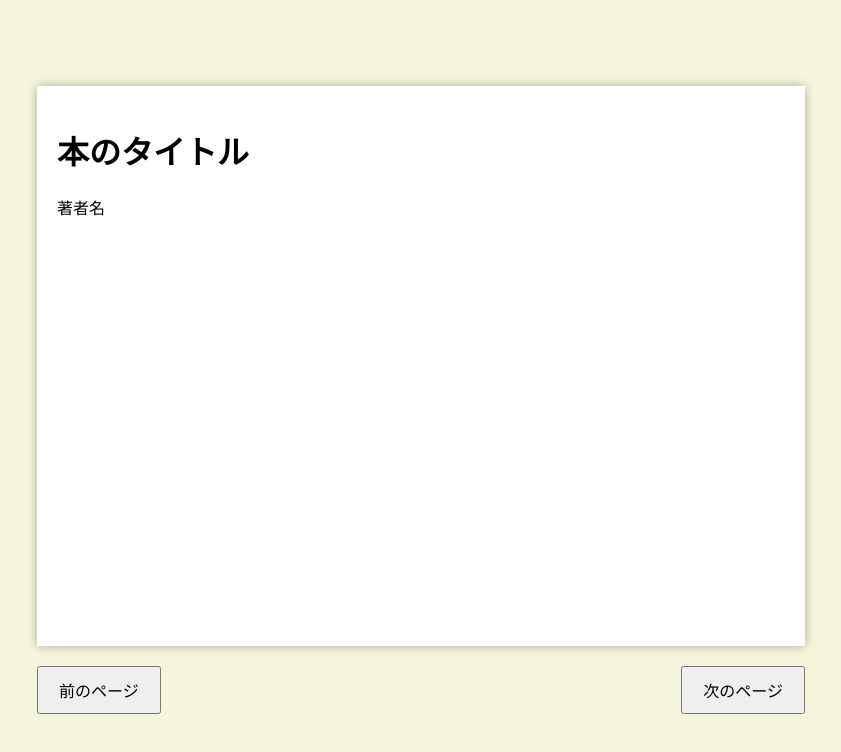
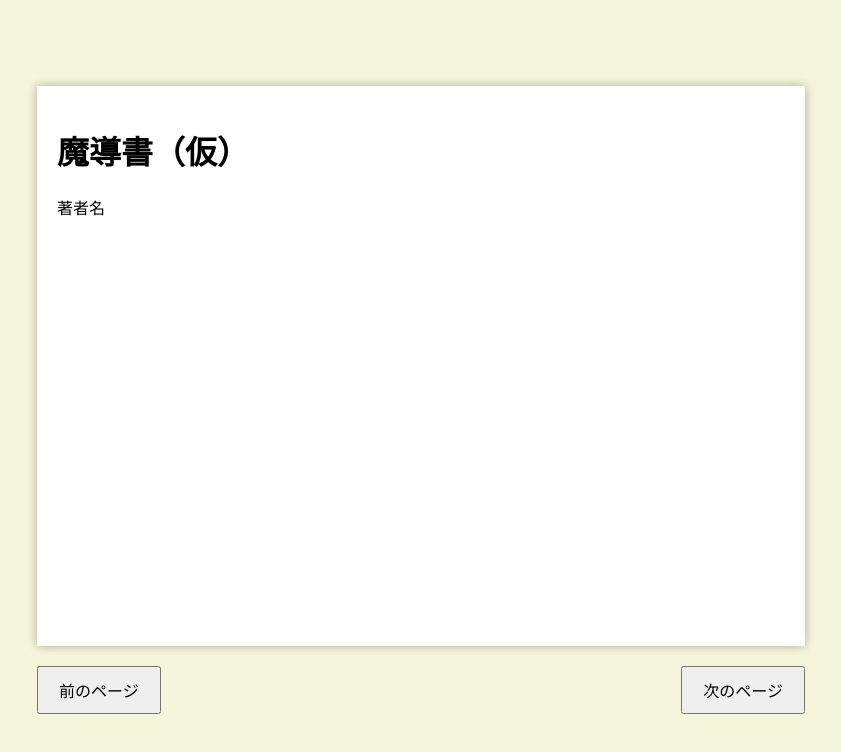
Before and after one commit to ikuka128/nzpro, a plain HTML site: page book.html in a window 1280 px wide. Shown: the whole page, without its empty margins (219-1060 px from the left). Drawn offline with Linux system fonts and the light colour scheme.

Commit message:
Update book.html

```diff
--- a/book.html
+++ b/book.html
@@ -67,7 +67,7 @@
             </div>
             <div class="page" id="page0">
                 <div class="page-content">
-                    <h1>本のタイトル</h1>
+                    <h1>魔導書（仮）</h1>
                     <p>著者名</p>
                 </div>
             </div>
```
